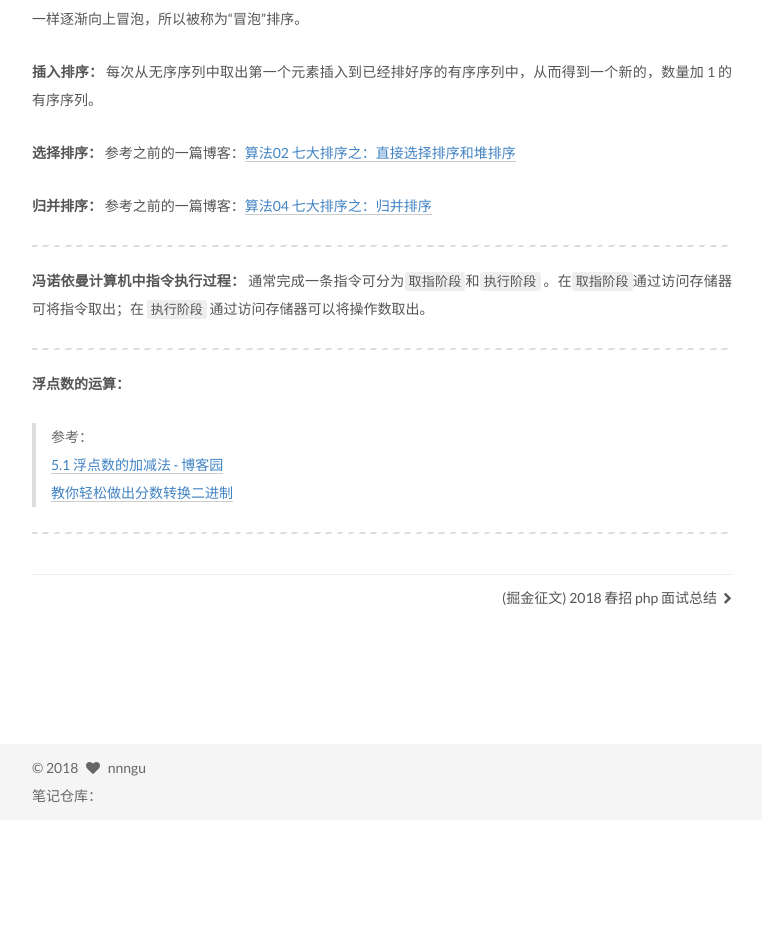
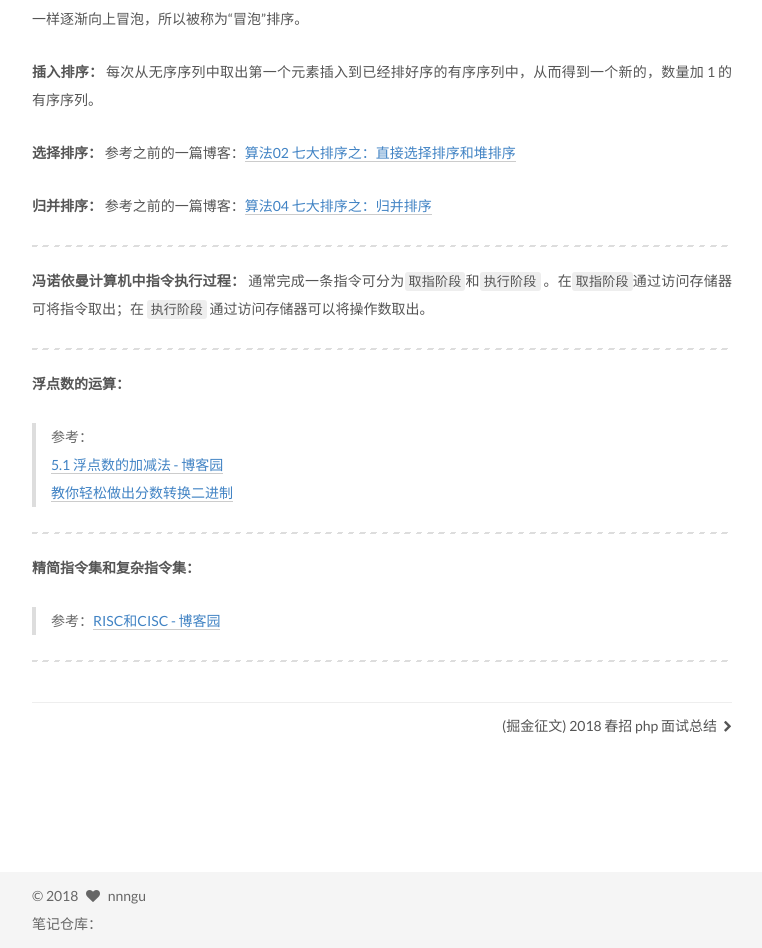
Before and after one commit to nnngu/LearningNotes, a Jekyll site: the page built from _posts/2018-06-15-考研 408 计算机笔记.md, in a window 1280 px wide. Shown: the part 1816-2764 px from the top of the page, without its empty margins (258-1020 px from the left). Built offline with Jekyll 4.4.1, drawn with Linux system fonts in a browser that asks for light colours; before the commit the page ends 2636 px from its top, so only the background shows below that; grey boxes are pictures that could not be loaded.

Commit message:
修改文件: _posts/2018-06-15-考研 408 计算机笔记.md

```diff
--- a/_posts/2018-06-15-考研 408 计算机笔记.md
+++ b/_posts/2018-06-15-考研 408 计算机笔记.md
@@ -62,6 +62,11 @@ description: 考研 408 计算机笔记
 
 ---
 
+**精简指令集和复杂指令集：**
+>参考：[RISC和CISC - 博客园](https://www.cnblogs.com/bitter/p/4023176.html)
+
+---
+
 
 
 
```
